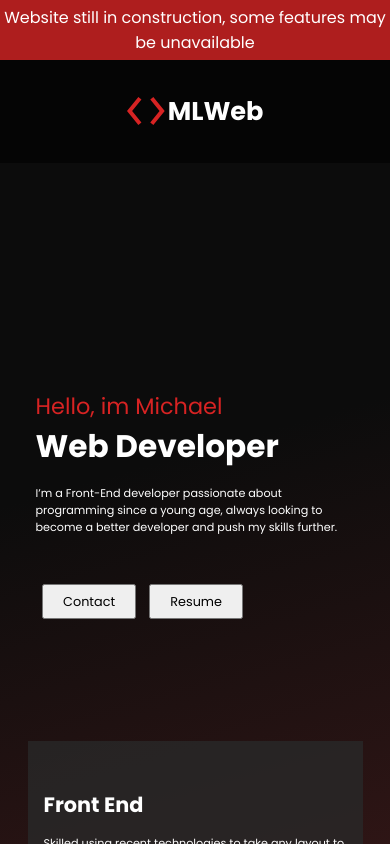
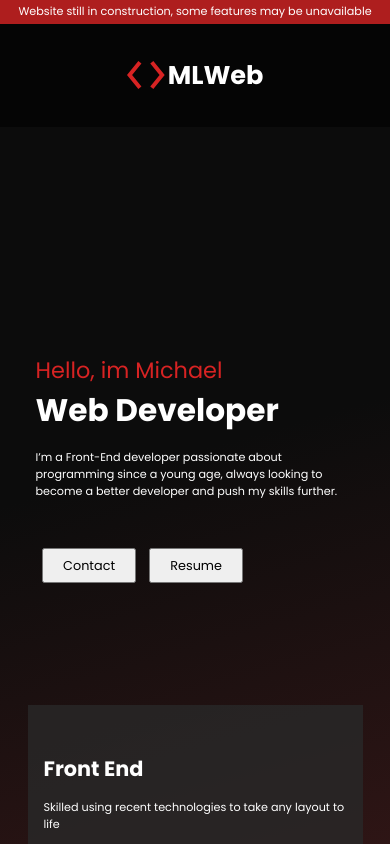
Before and after one commit to mlcoding111/Modern-Portfolio, a React (Create React App) app: page / in a window 390 px wide. Shown: the top 844 px of the page. Built offline with nearby package versions, Linux system fonts and the light colour scheme.

Commit message:
Updated overflow-x hidden to take effect on html tag as well. Updated TopMessage font-size for mobile

```diff
--- a/src/Global.css.js
+++ b/src/Global.css.js
@@ -43,7 +43,7 @@ section{
   min-height: 50vh;
 }
 
-body{
+body, html{
   overflow-x: hidden;
 }
 
--- a/src/components/TopMessage/index.jsx
+++ b/src/components/TopMessage/index.jsx
@@ -18,4 +18,8 @@ export const Wrap = styled.div`
   width: 100%;
   padding: .3em 0;
   background: rgba(215, 35, 35, 0.8);
+
+  @media (max-width: 500px){
+    font-size: .7rem;
+  }
 `
```
